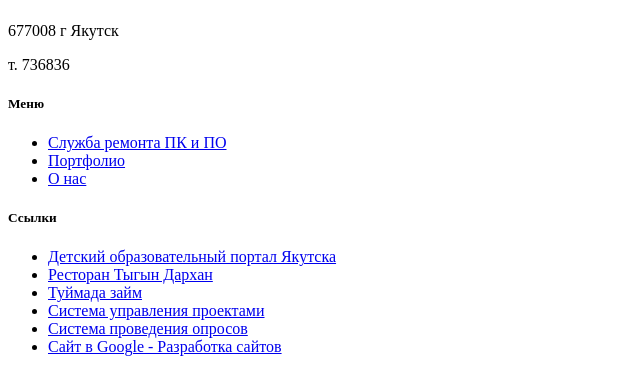
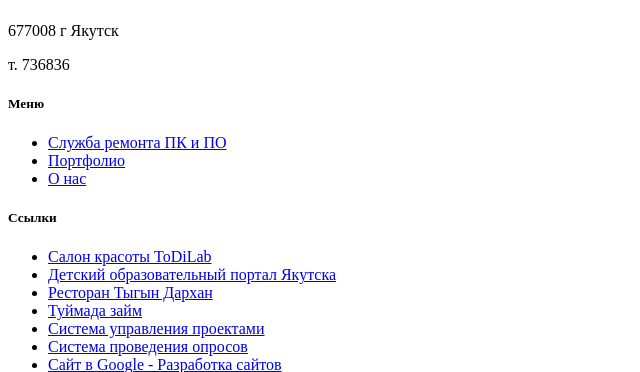
Before and after one commit to uraankhayayaal/ityakutia.ru, a Yii app: template frontend/views/site/about.php in a window 1280 px wide. Shown: the part 1825-2197 px from the top of the page, without its empty margins (0-640 px from the left). Run offline with PHP 8.4 and a stand-in for Yii, Linux system fonts and the light colour scheme; the template is opened without the code that fills it, so the values that code supplies are empty; some libraries are stand-ins or nearby versions.

Commit message:
todilab added

```diff
--- a/frontend/views/layouts/_footer.php
+++ b/frontend/views/layouts/_footer.php
@@ -23,6 +23,7 @@ use yii\helpers\Url;
             <div class="col l4 s12">
               <h5 class="white-text">Ссылки</h5>
               <ul>
+                <li><a target="_blank" class="grey-text text-lighten-3" href="http://todilab.ru">Салон красоты ToDiLab</a></li>
                 <li><a target="_blank" class="grey-text text-lighten-3" href="http://2children.ru">Детский образовательный портал Якутска</a></li>
                 <li><a target="_blank" class="grey-text text-lighten-3" href="http://tygyndarhanrest.ru/">Ресторан Тыгын Дархан</a></li>
                 <li><a target="_blank" class="grey-text text-lighten-3" href="http://tuymaadazaim.ru/">Туймада займ</a></li>
```
